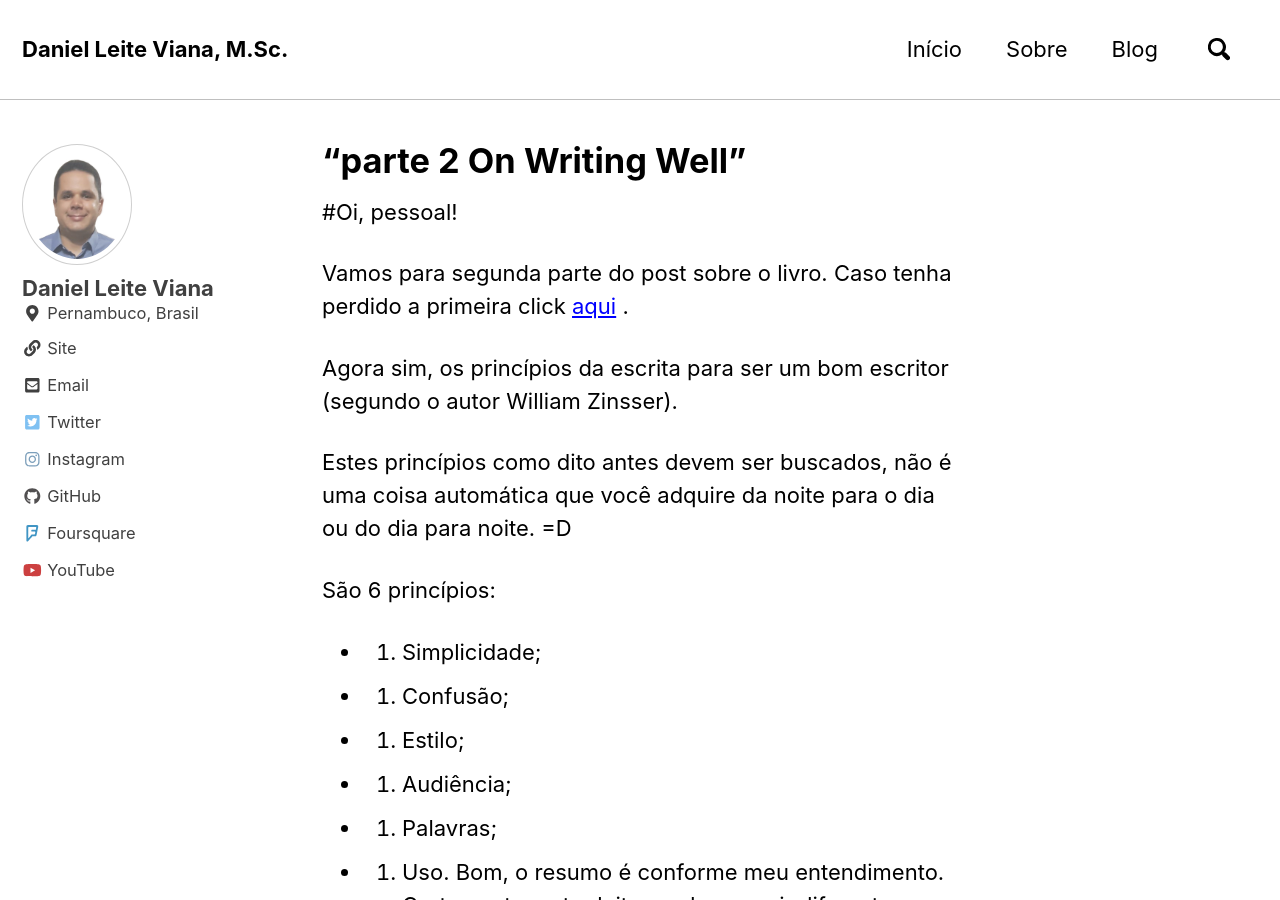
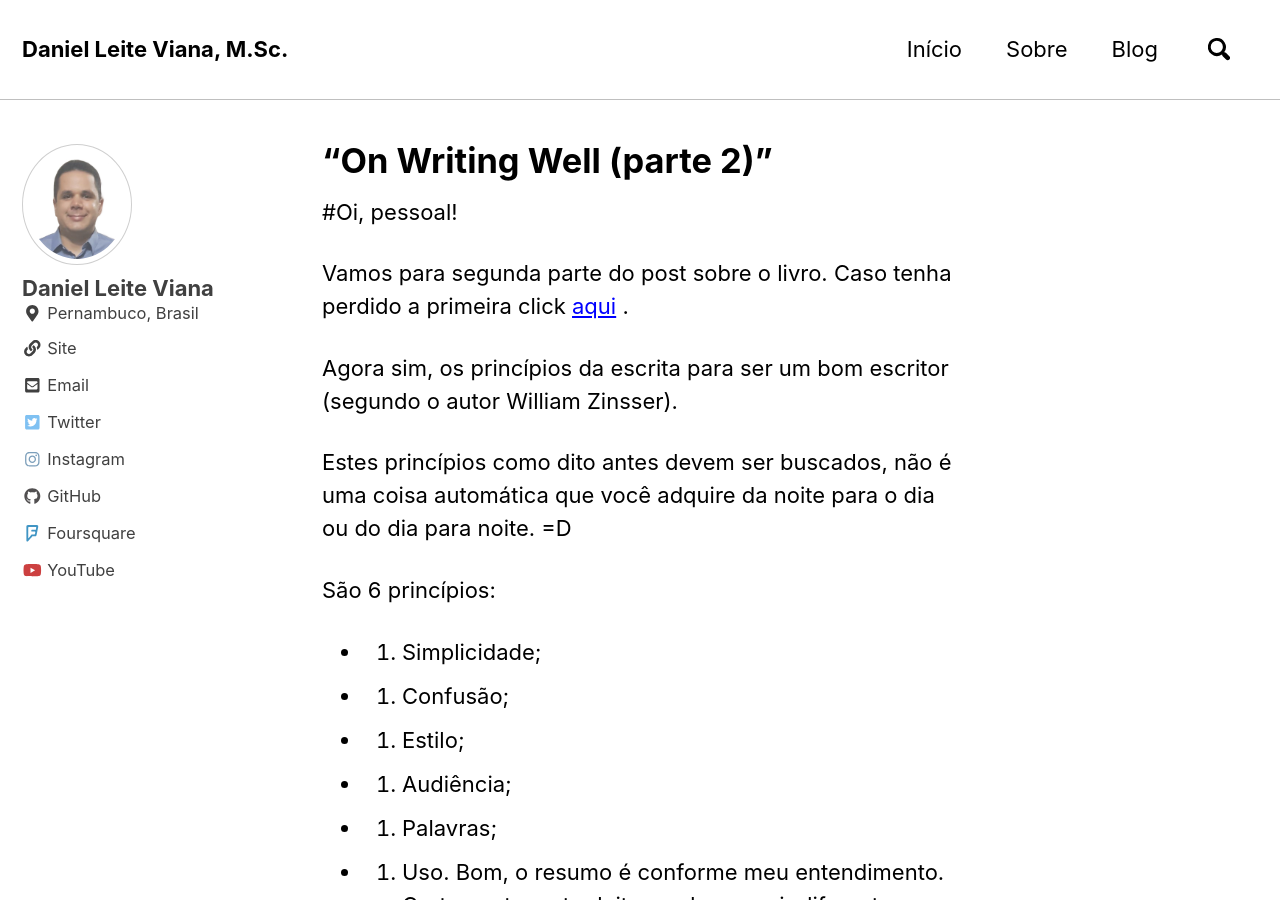
Before and after one commit to danielcaruaru/danielcaruaru.github.io, a Jekyll site: the page built from _posts/2015-02-06-On-Writing-Well-parte-2.md, in a window 1280 px wide and 900 px high. Built offline with Jekyll 4.4.1, drawn with Linux system fonts in a browser that asks for light colours; nearby versions of some CDN libraries.

Commit message:
new file

```diff
--- a/_posts/2015-02-06-On-Writing-Well.md
+++ b/_posts/2015-02-06-On-Writing-Well-parte-2.md
@@ -1,5 +1,5 @@
 ---
-title:  “parte 2 On Writing Well”
+title:  “On Writing Well (parte 2)”
 categories: [blog, work]
 tags: [escrever, writing, escrita]
 ---
```
